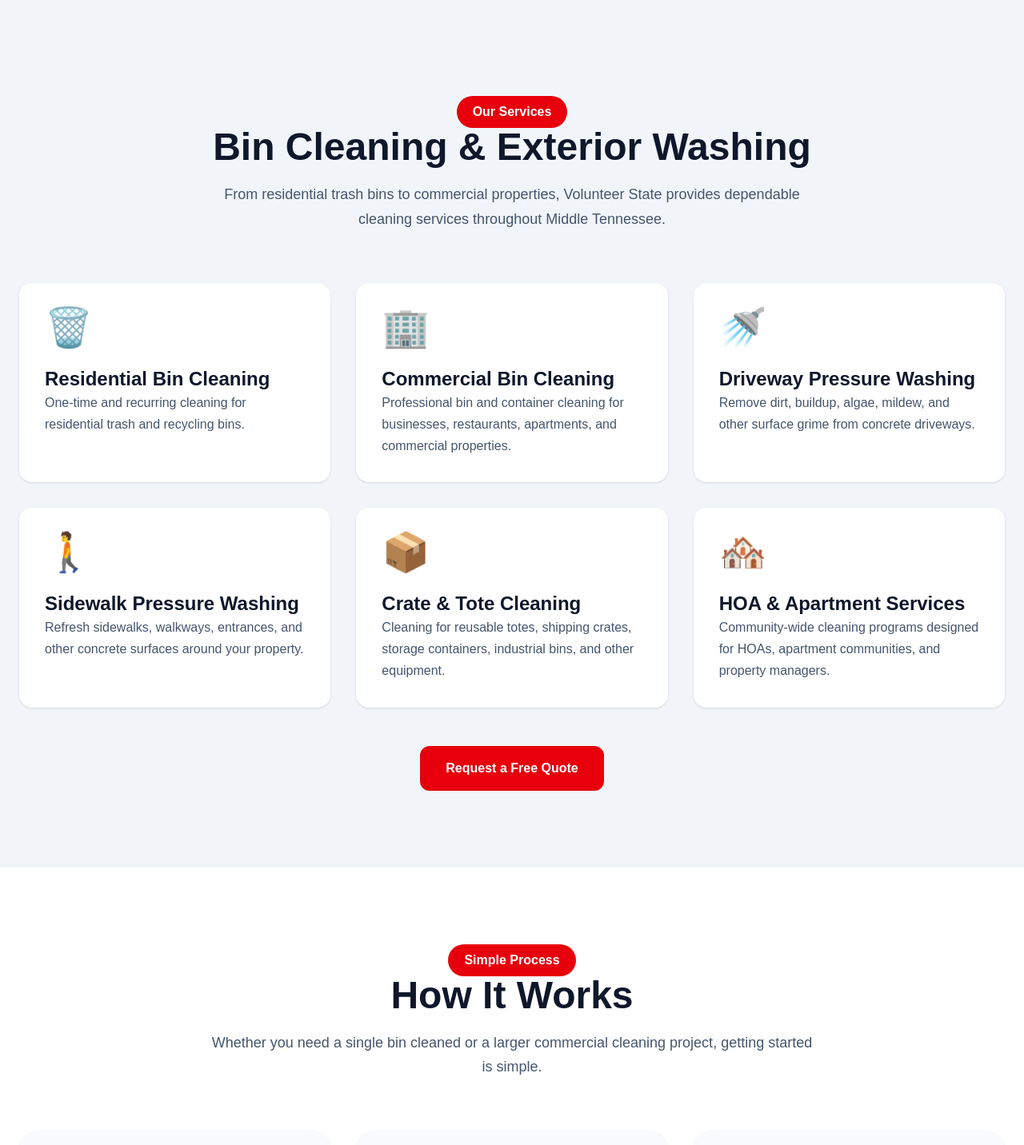
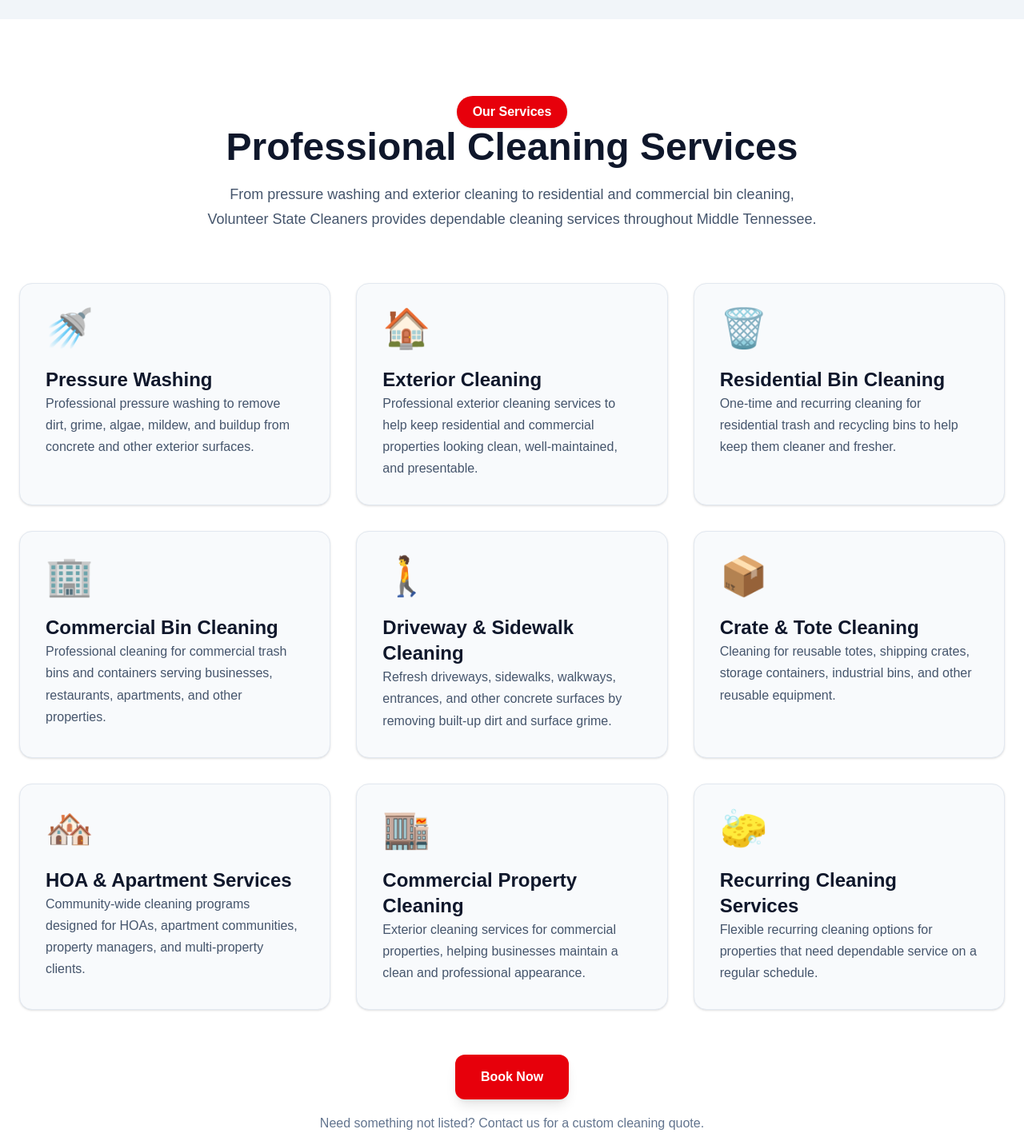
Before and after one commit to volunteerstatebincleaners/volunteer-state-bin-cleaners, a Next.js app: page / in a window 1280 px wide. Shown: the part 1920-3352 px from the top of the page at 80% size. Built offline with nearby package versions, Linux system fonts and the light colour scheme.

Commit message:
Refactor ServicesOverview component for clarity
Updated service descriptions for clarity and detail, improved section styling, and adjusted the call-to-action link.

```diff
--- a/app/components/ServicesOverview.tsx
+++ b/app/components/ServicesOverview.tsx
@@ -1,74 +1,91 @@
+import Link from "next/link";
+
 export default function ServicesOverview() {
   const services = [
+    {
+      icon: "🚿",
+      title: "Pressure Washing",
+      description:
+        "Professional pressure washing to remove dirt, grime, algae, mildew, and buildup from concrete and other exterior surfaces.",
+    },
+    {
+      icon: "🏠",
+      title: "Exterior Cleaning",
+      description:
+        "Professional exterior cleaning services to help keep residential and commercial properties looking clean, well-maintained, and presentable.",
+    },
     {
       icon: "🗑️",
       title: "Residential Bin Cleaning",
       description:
-        "One-time and recurring cleaning for residential trash and recycling bins.",
+        "One-time and recurring cleaning for residential trash and recycling bins to help keep them cleaner and fresher.",
     },
     {
       icon: "🏢",
       title: "Commercial Bin Cleaning",
       description:
-        "Professional bin and container cleaning for businesses, restaurants, apartments, and commercial properties.",
-    },
-    {
-      icon: "🚿",
-      title: "Driveway Pressure Washing",
-      description:
-        "Remove dirt, buildup, algae, mildew, and other surface grime from concrete driveways.",
+        "Professional cleaning for commercial trash bins and containers serving businesses, restaurants, apartments, and other properties.",
     },
     {
       icon: "🚶",
-      title: "Sidewalk Pressure Washing",
+      title: "Driveway & Sidewalk Cleaning",
       description:
-        "Refresh sidewalks, walkways, entrances, and other concrete surfaces around your property.",
+        "Refresh driveways, sidewalks, walkways, entrances, and other concrete surfaces by removing built-up dirt and surface grime.",
     },
     {
       icon: "📦",
       title: "Crate & Tote Cleaning",
       description:
-        "Cleaning for reusable totes, shipping crates, storage containers, industrial bins, and other equipment.",
+        "Cleaning for reusable totes, shipping crates, storage containers, industrial bins, and other reusable equipment.",
     },
     {
       icon: "🏘️",
       title: "HOA & Apartment Services",
       description:
-        "Community-wide cleaning programs designed for HOAs, apartment communities, and property managers.",
+        "Community-wide cleaning programs designed for HOAs, apartment communities, property managers, and multi-property clients.",
+    },
+    {
+      icon: "🏬",
+      title: "Commercial Property Cleaning",
+      description:
+        "Exterior cleaning services for commercial properties, helping businesses maintain a clean and professional appearance.",
+    },
+    {
+      icon: "🧽",
+      title: "Recurring Cleaning Services",
+      description:
+        "Flexible recurring cleaning options for properties that need dependable service on a regular schedule.",
     },
   ];
 
   return (
-    <section id="services" className="bg-slate-100 py-24">
+    <section id="services" className="bg-white py-24">
       <div className="max-w-7xl mx-auto px-6">
-
+        {/* Section Header */}
         <div className="text-center mb-16">
-
-          <span className="inline-block bg-red-600 text-white px-5 py-2 rounded-full font-semibold">
+          <span className="inline-block bg-red-600 text-white px-5 py-2 rounded-full font-semibold shadow-sm">
             Our Services
           </span>
 
           <h2 className="text-4xl lg:text-5xl font-black text-slate-900 mt-6">
-            Bin Cleaning & Exterior Washing
+            Professional Cleaning Services
           </h2>
 
           <p className="text-lg text-slate-600 max-w-3xl mx-auto mt-5 leading-8">
-            From residential trash bins to commercial properties,
-            Volunteer State provides dependable cleaning services
-            throughout Middle Tennessee.
+            From pressure washing and exterior cleaning to residential and
+            commercial bin cleaning, Volunteer State Cleaners provides
+            dependable cleaning services throughout Middle Tennessee.
           </p>
-
         </div>
 
+        {/* Services Grid */}
         <div className="grid md:grid-cols-2 lg:grid-cols-3 gap-8">
-
           {services.map((service) => (
             <div
               key={service.title}
-              className="bg-white rounded-2xl p-8 shadow-sm hover:shadow-xl transition"
+              className="bg-slate-50 border border-slate-200 rounded-2xl p-8 shadow-sm hover:shadow-xl hover:-translate-y-1 transition duration-300"
             >
-
-              <div className="text-5xl mb-6">
+              <div className="text-5xl mb-6" aria-hidden="true">
                 {service.icon}
               </div>
 
@@ -79,23 +96,23 @@
               <p className="text-slate-600 leading-7">
                 {service.description}
               </p>
-
             </div>
           ))}
-
         </div>
 
-        <div className="text-center mt-12">
+        {/* Quote CTA */}
+        <div className="text-center mt-14">
+          <Link
+            href="/quote"
+            className="inline-block bg-red-600 hover:bg-red-700 text-white px-8 py-4 rounded-xl font-bold transition shadow-lg"
+          >
+            Book Now
+          </Link>
 
-          <a
-            href="/quote"
-            className="inline-block bg-red-600 hover:bg-red-700 text-white px-8 py-4 rounded-xl font-bold transition"
-          >
-            Request a Free Quote
-          </a>
-
+          <p className="text-slate-500 mt-4">
+            Need something not listed? Contact us for a custom cleaning quote.
+          </p>
         </div>
-
       </div>
     </section>
   );
```
